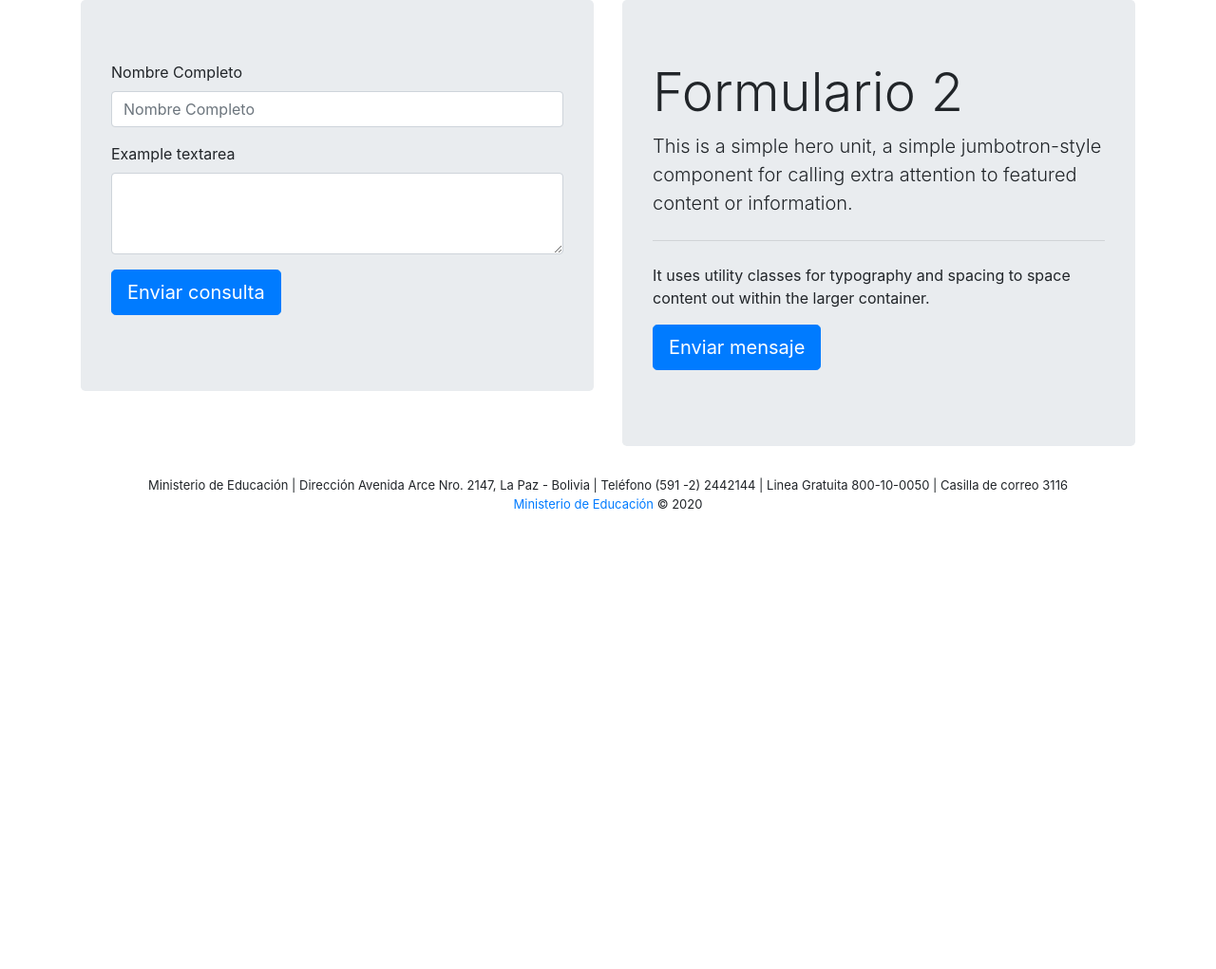
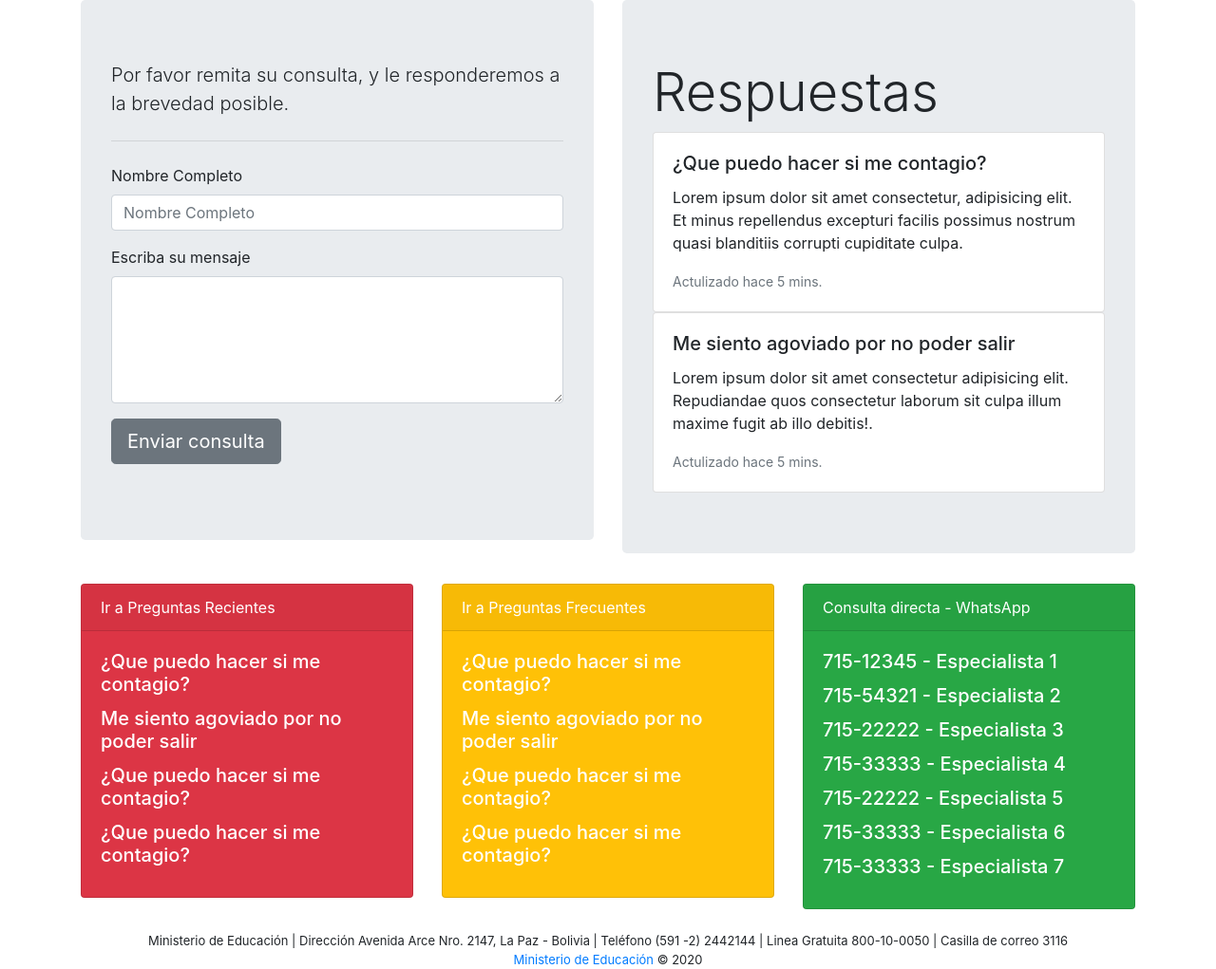
Before and after one commit to rainergua/micrositio, a PHP site: page /microsite/ in a window 1280 px wide. Shown: the part 150-1171 px from the top of the page at 95% size. Before the commit the page ends 686 px from the top, so only its background shows below. Run offline with PHP 8.4, Linux system fonts and the light colour scheme; some libraries are stand-ins or nearby versions.

Commit message:
Adicion de Cards en laparte inferior

```diff
--- a/application/views/vistas/home_view.php
+++ b/application/views/vistas/home_view.php
@@ -2,31 +2,79 @@
     <div class="row">
         <div class="col-6">
             <div class="jumbotron">
+                <p class="lead">Por favor remita su consulta, y le responderemos a la brevedad posible.</p>
+                <hr class="my-4">
                 <form>
                     <div class="form-group">
                         <label for="exampleFormControlInput1">Nombre Completo</label>
                         <input type="text" class="form-control" id="exampleFormControlInput1" placeholder="Nombre Completo">
                     </div>
                     <div class="form-group">
-                    <label for="exampleFormControlTextarea1">Example textarea</label>
-                    <textarea class="form-control" id="exampleFormControlTextarea1" rows="3"></textarea>
+                        <label for="exampleFormControlTextarea1">Escriba su mensaje</label>
+                        <textarea class="form-control" id="exampleFormControlTextarea1" rows="5"></textarea>
                     </div>
                     <p class="lead">
-                    <a class="btn btn-primary btn-lg" href="#" role="button">Enviar consulta</a>
+                        <a class="btn btn-secondary btn-lg" href="#" role="button">Enviar consulta</a>
                     </p>
                 </form>
             </div>
         </div>
         <div class="col-6">
             <div class="jumbotron">
-                <h1 class="display-4">Formulario 2</h1>
-                <p class="lead">This is a simple hero unit, a simple jumbotron-style component for calling extra attention to featured content or information.</p>
-                <hr class="my-4">
-                <p>It uses utility classes for typography and spacing to space content out within the larger container.</p>
-                <p class="lead">
-                    <a class="btn btn-primary btn-lg" target="_blank" href="https://web.whatsapp.com/send?phone=59167325245&text=Hola!%20Quiero%20generar%20mas%20ventas!" role="button">Enviar mensaje</a>
-                </p>
+                <h4 class="display-4">Respuestas</h4>
+                <div class="card">
+                    <div class="card-body">
+                        <h5 class="card-title">¿Que puedo hacer si me contagio?</h5>
+                        <p class="card-text">Lorem ipsum dolor sit amet consectetur, adipisicing elit. Et minus repellendus excepturi facilis possimus nostrum quasi blanditiis corrupti cupiditate culpa.</p>
+                        <p class="card-text"><small class="text-muted">Actulizado hace 5 mins.</small></p>
+                    </div>
+                </div>
+                <div class="card">
+                    <div class="card-body">
+                        <h5 class="card-title">Me siento agoviado por no poder salir</h5>
+                        <p class="card-text">Lorem ipsum dolor sit amet consectetur adipisicing elit. Repudiandae quos consectetur laborum sit culpa illum maxime fugit ab illo debitis!.</p>
+                        <p class="card-text"><small class="text-muted">Actulizado hace 5 mins.</small></p>
                     </div>
                 </div>
             </div>
         </div>
+    </div>
+    <div class="row">
+        <div class="col-4">
+            <div class="card text-white bg-danger mb-4" style="max-width: 24rem;">
+                <div class="card-header">Ir a Preguntas Recientes</div>
+                <div class="card-body">
+                    <h5 class="card-title">¿Que puedo hacer si me contagio?</h5>
+                    <h5 class="card-title">Me siento agoviado por no poder salir</h5>
+                    <h5 class="card-title">¿Que puedo hacer si me contagio?</h5>
+                    <h5 class="card-title">¿Que puedo hacer si me contagio?</h5>
+                </div>
+            </div>
+        </div>
+        <div class="col-4">
+            <div class="card text-white bg-warning mb-4" style="max-width: 24rem;">
+                <div class="card-header">Ir a Preguntas Frecuentes</div>
+                <div class="card-body">
+                <h5 class="card-title">¿Que puedo hacer si me contagio?</h5>
+                    <h5 class="card-title">Me siento agoviado por no poder salir</h5>
+                    <h5 class="card-title">¿Que puedo hacer si me contagio?</h5>
+                    <h5 class="card-title">¿Que puedo hacer si me contagio?</h5>
+                </div>
+                </div>
+            </div>
+        <div class="col-4">
+            <div class="card text-white bg-success mb-4" style="max-width: 24rem;">
+                <div class="card-header">Consulta directa - WhatsApp</div>
+                <div class="card-body">
+                    <h5 class="card-title">715-12345 - Especialista 1</h5>
+                    <h5 class="card-title">715-54321 - Especialista 2</h5>
+                    <h5 class="card-title">715-22222 - Especialista 3</h5>
+                    <h5 class="card-title">715-33333 - Especialista 4</h5>
+                    <h5 class="card-title">715-22222 - Especialista 5</h5>
+                    <h5 class="card-title">715-33333 - Especialista 6</h5>
+                    <h5 class="card-title">715-33333 - Especialista 7</h5>
+                </div>
+            </div>
+        </div>
+    </div><!--ROW-->
+</div>
```
Lines whose indentation alone changed are shown as unchanged.
